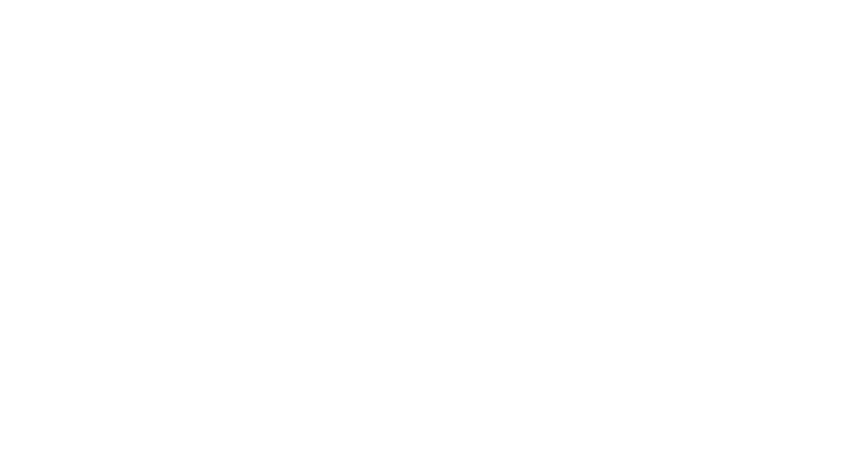
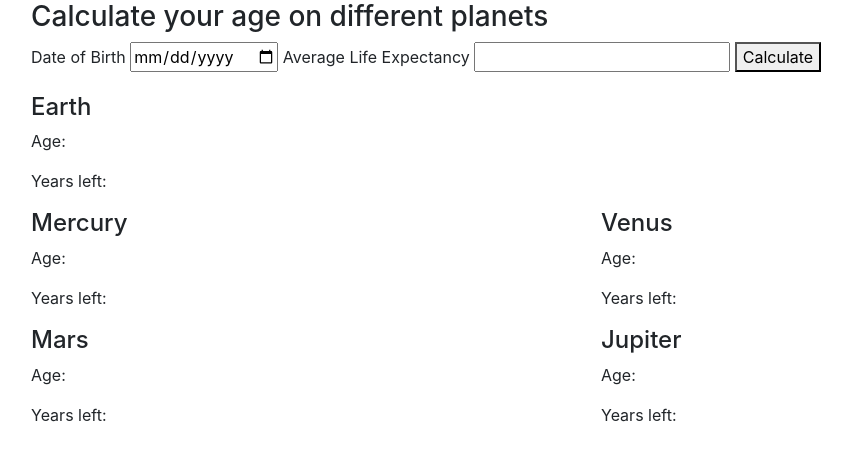
Before and after one commit to sn31/super-galactic-age-calculator, a website built with webpack: page src/index.html in a window 1280 px wide. Shown: the whole page, without its empty margins (54-906 px from the left). Built offline with nearby package versions, Linux system fonts and the light colour scheme.

Commit message:
add front end features

```diff
--- a/src/index.html
+++ b/src/index.html
@@ -1,10 +1,52 @@
 <!DOCTYPE html>
 <html>
-  <head>
 
-    <title>Super Galactic Age Calculator</title>
-  </head>
-  <body>
+<head>
 
-  </body>
+  <title>Super Galactic Age Calculator</title>
+</head>
+
+<body>
+  <div class="container">
+    <h3>Calculate your age on different planets</h3>
+    <form id="input" class="form-group">
+      <label>Date of Birth</label>
+      <input type="date" id="inputDOB">
+      <label>Average Life Expectancy</label>
+      <input type="number" id="inputExpectancy">
+
+      <button type="submit">Calculate</button>
+    </form>
+    <div>
+      <h4>Earth</h4>
+      <p id="earthAge">Age: </p>
+      <p id="earthLeft">Years left:</p>
+    </div>
+    <div class="row">
+      <div class="col">
+        <h4>Mercury</h4>
+        <p id="mercuryAge">Age: </p>
+        <p id="mercuryLeft">Years left:</p>
+      </div>
+      <div class="col">
+        <h4>Venus</h4>
+        <p id="venusAge">Age: </p>
+        <p id="venusLeft">Years left:</p>
+      </div>
+    </div>
+    <div class="row">
+      <div class="col">
+        <h4>Mars</h4>
+        <p id="marsAge">Age: </p>
+        <p id="marsLeft">Years left:</p>
+      </div>
+      <div class="col">
+        <h4>Jupiter</h4>
+        <p id="jupiterAge">Age: </p>
+        <p id="jupiterLeft">Years left:</p>
+      </div>
+    </div>
+  </div>
+</body>
+
 </html>
```
